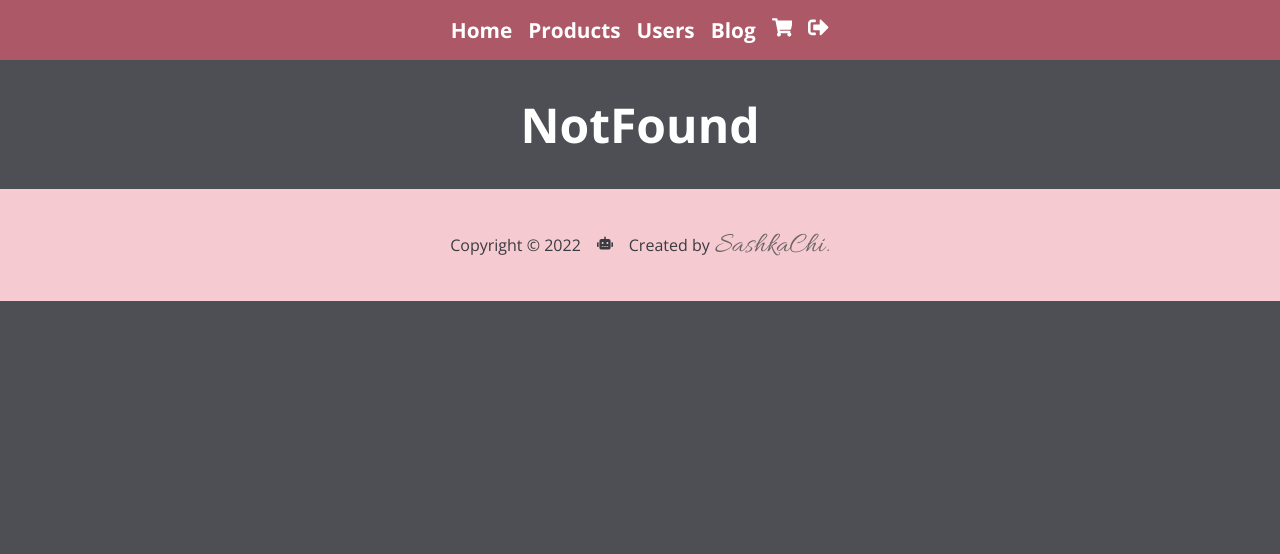
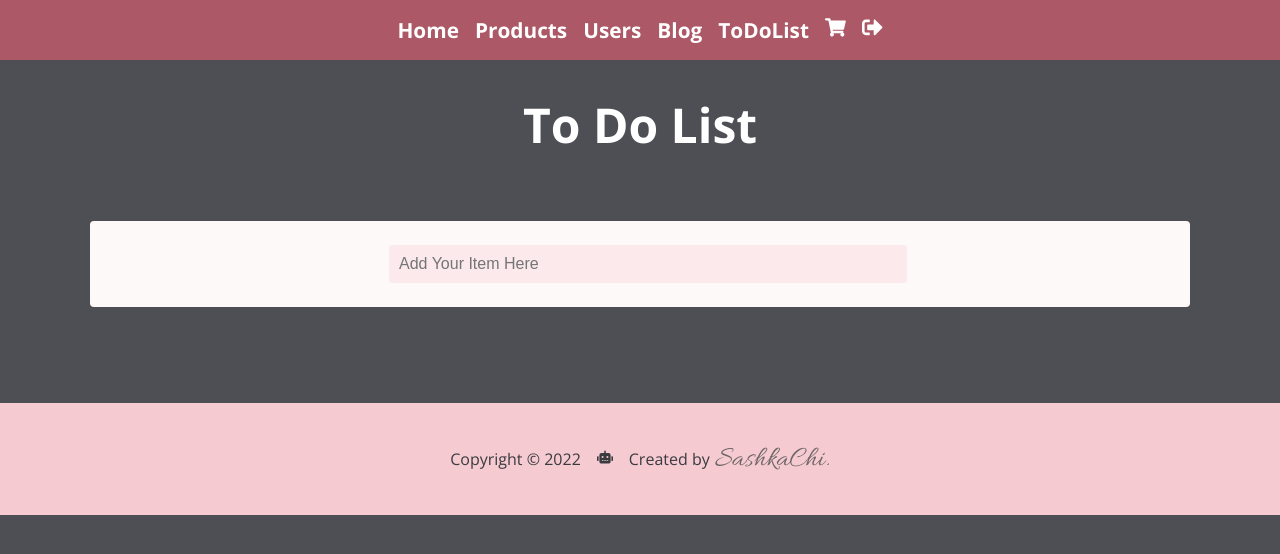
Before and after one commit to cirtoska/react-api-web-app, a React (Create React App) app: page /todolist in a window 1280 px wide. Shown: the top 554 px of the page. Built offline with nearby package versions, Linux system fonts and the light colour scheme; sample sign-in values are in the browser's storage.

Commit message:
toDo List

```diff
--- a/src/App.js
+++ b/src/App.js
@@ -13,6 +13,7 @@ import Cart from "./pages/Cart";
 import AddUser from "./components/AddUser";
 import Login from "./pages/Login";
 import PrivateRoutes from "./utility/PrivateRoutes";
+import ToDoList from "./pages/ToDoList";
 
 function App() {
   return (
@@ -31,6 +32,7 @@ function App() {
           <Route path="/cart" element={<Carts />} />
           <Route path="/cart/:id" element={<Cart />} />
           <Route path="/add-user" element={<AddUser />} />
+          <Route path="/todolist" element={<ToDoList />} />
         </Route>
         <Route path="/login" element={<Login />} />
         <Route path="*" element={<NotFound />} />
--- a/src/components/NavBar.js
+++ b/src/components/NavBar.js
@@ -40,6 +40,7 @@ const NavBar = () => {
           <Link to="/products">Products</Link>
           <Link to="/users">Users</Link>
           <Link to="/posts">Blog</Link>
+          <Link to="/todolist">ToDoList</Link>
           <Link to="/cart" className="icon-cart" title="Carts List">
             <FaShoppingCart />
           </Link>
--- a/src/index.css
+++ b/src/index.css
@@ -336,7 +336,6 @@ article.nextSlide {
   border-radius: 50%;
   background-color: var(--white);
   border: 10px solid var(--gray-100);
-
  }
  .services-description > a {
   color: var(--clr-text-primary);
--- /dev/null
+++ b/src/pages/ToDoList.js
@@ -0,0 +1,69 @@
+import React, { useState, useRef, useEffect } from "react";
+import NavBar from "../components/NavBar";
+import Footer from "../components/Footer";
+
+const getLocalStorage = () => {
+  let list = localStorage.getItem("list");
+  if (list) {
+    return (list = JSON.parse(localStorage.getItem("list")));
+  } else {
+    return [];
+  }
+};
+
+const ToDoList = () => {
+  const [toDo, setToDo] = useState([]);
+  const [list, setList] = useState(getLocalStorage());
+  const toDoValue = useRef(null);
+
+  const handleSubmit = (e) => {
+    e.preventDefault();
+    console.log(toDo);
+    if (toDo) {
+      setToDo((toDo) => [...toDo, toDoValue.current.value]);
+    } else {
+      const newItem = { id: new Date().getTime().toString(), title: toDo };
+
+      setList([...list, newItem]);
+      setToDo("");
+    }
+  };
+  const removeItem = (id) => {
+    setList(list.filter((item) => item.id !== id));
+  };
+  useEffect(() => {
+    localStorage.setItem("list", JSON.stringify(list));
+  }, [list]);
+
+  if (!toDo) return null;
+  return (
+    <div>
+      <NavBar />
+      <h1>To Do List</h1>
+      <main>
+        <form onSubmit={handleSubmit} className="search-form">
+          <div className="form-component">
+            <input
+              type="text"
+              placeholder="Add Your Item Here"
+              ref={toDoValue}
+            />
+            {/* <button className="btn" type="submit">
+              Submit
+            </button> */}
+          </div>
+        </form>
+        <div className="container">
+          <ul>
+            {toDo.map((item, index) => {
+              return <li key={index}>{item}</li>;
+            })}
+          </ul>
+        </div>
+      </main>
+      <Footer />
+    </div>
+  );
+};
+
+export default ToDoList;
```
